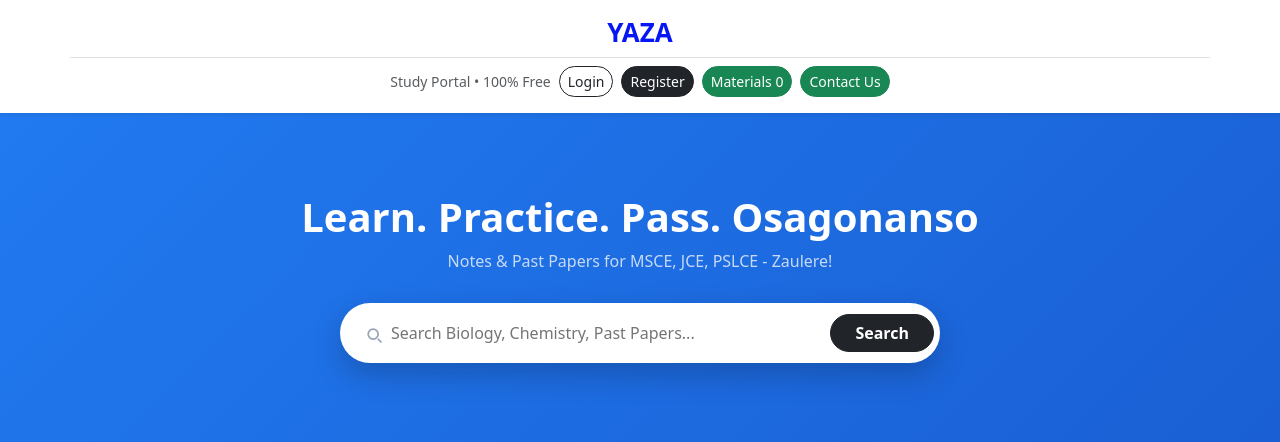
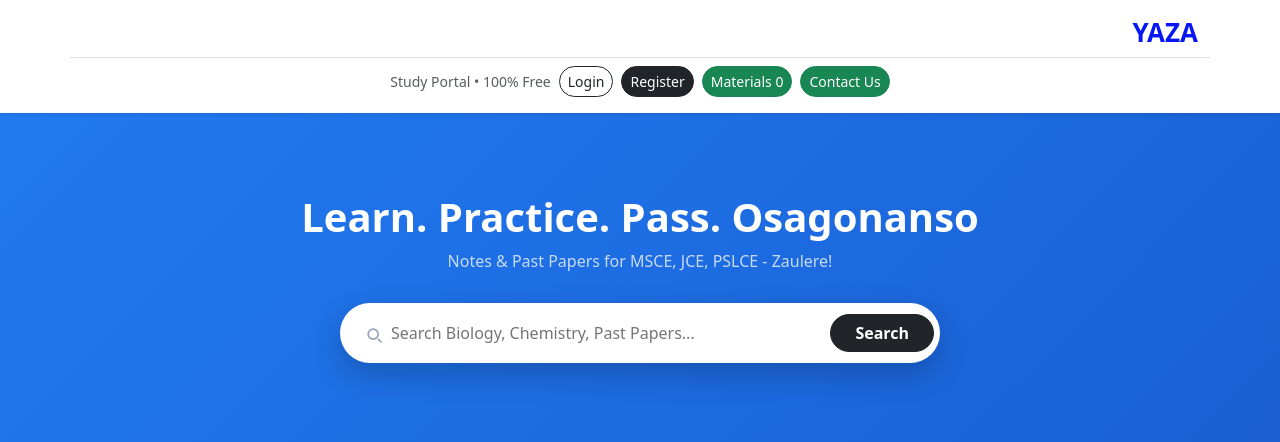
Before and after one commit to thomlivi8-stack/YAZA-project, a Django app: page / in a window 1280 px wide. Shown: the top 442 px of the page. Run offline with Django 5.2, Linux system fonts and the light colour scheme; data that the repository does not hold is empty.

Commit message:
Move  YAZA to right side

```diff
--- a/templates/home.html
+++ b/templates/home.html
@@ -55,11 +55,10 @@
 </style>
 </head><body>
 <nav class="navbar navbar-light bg-white shadow-sm sticky-top">
-    <div class="container d-flex justify-content-center align-items-center">
-        <!-- CENTER: Just YAZA text, no logo -->
-        <a class="navbar-brand fw-bold m-0" style="color:#0616f5; font-size: 26px;" href="{% url 'home' %}">
-            YAZA
-        </a>
+    <div class="container d-flex justify-content-end align-items-center">
+      <a class="navbar-brand fw-bold m-0" style="color:#0616f5; font-size: 26px;" href="{% url 'home' %}">
+        YAZA
+     </a>
     </div>
     <div class="container d-flex justify-content-center align-items-center gap-2 py-2 border-top flex-wrap">
         <span class="small text-muted d-none d-md-inline">
```
